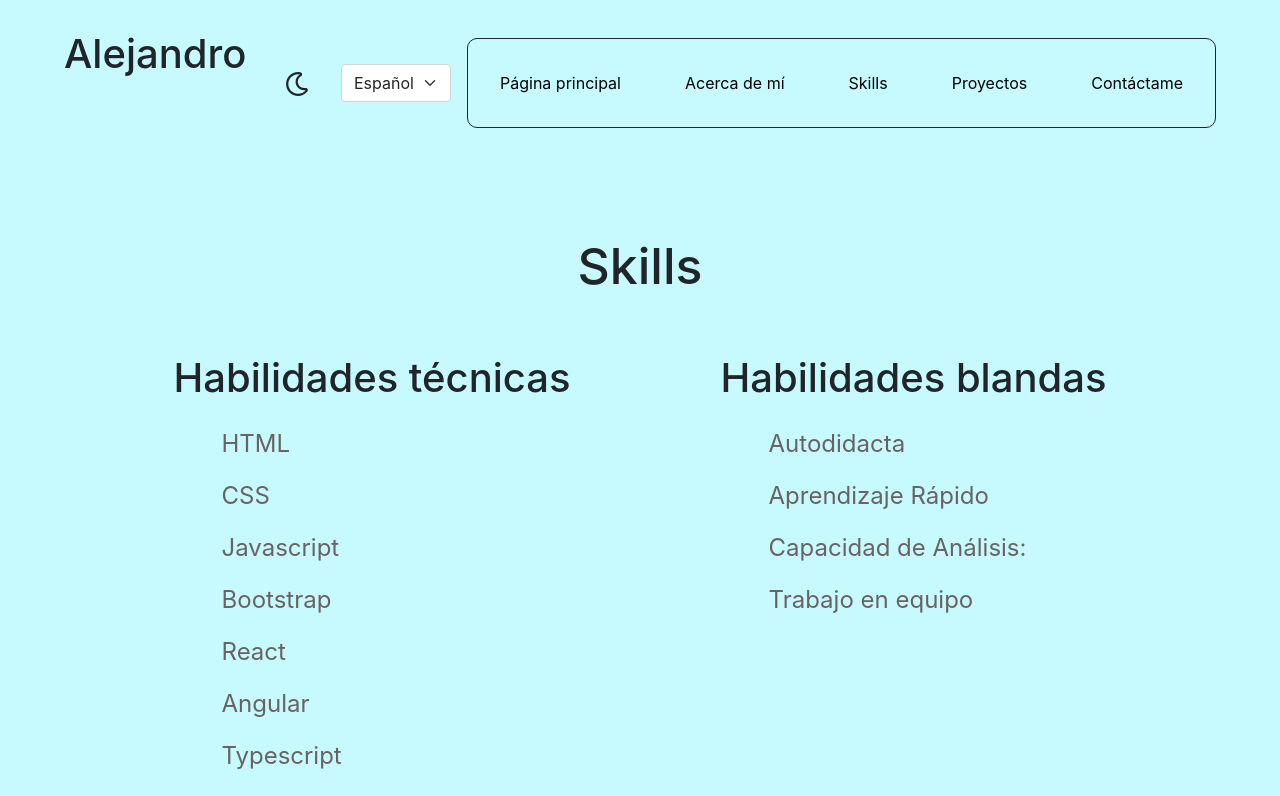
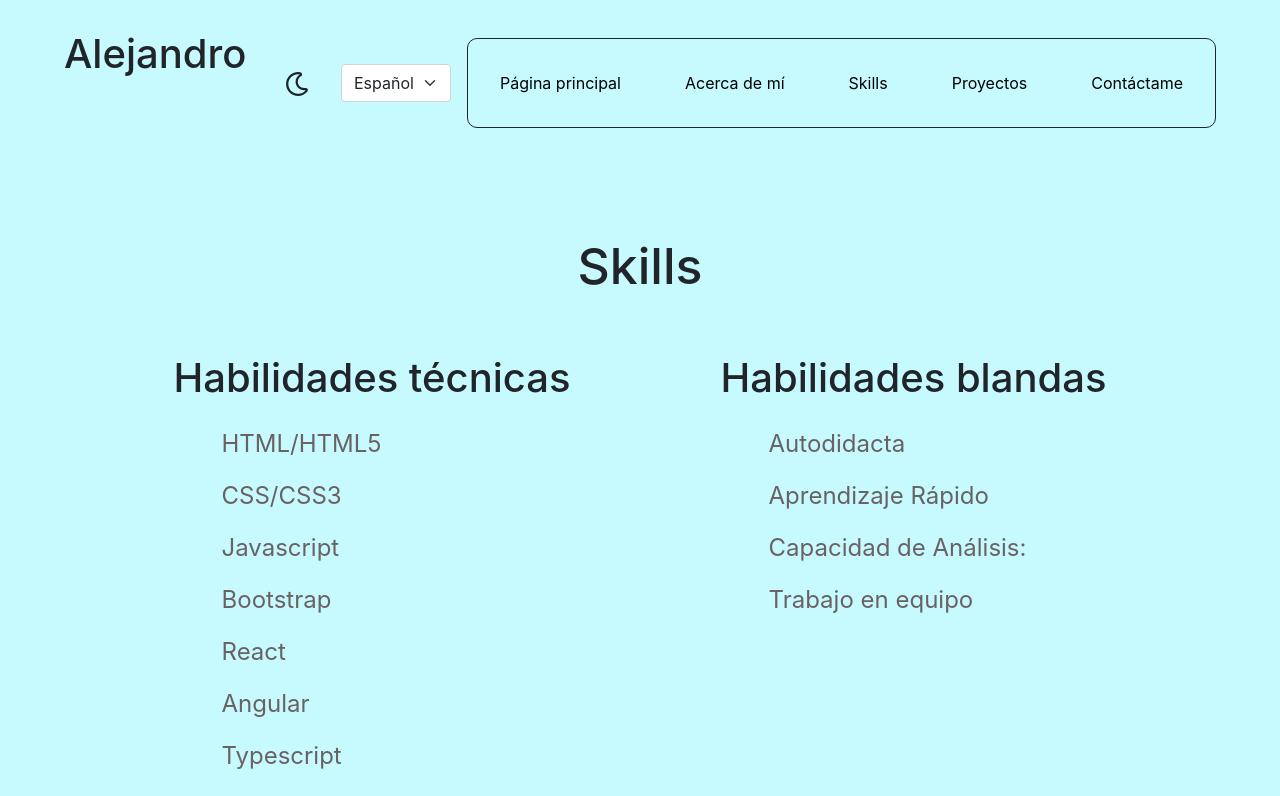
Before and after one commit to FireFrozen/my-portfolio, a React (Create React App) app: page /my-portfolio/skill in a window 1280 px wide. Shown: the top 796 px of the page. Built offline with nearby package versions, Linux system fonts and the light colour scheme.

Commit message:
Updated skills

```diff
--- a/src/Components/Skill.jsx
+++ b/src/Components/Skill.jsx
@@ -14,8 +14,8 @@ const Skill = () => {
         <section className='section-skill'>
           <h2>{t("TechSkills")}</h2>
           <ul>
-            <li>HTML</li>
-            <li>CSS</li>
+            <li>HTML/HTML5</li>
+            <li>CSS/CSS3</li>
             <li>Javascript</li>
             <li>Bootstrap</li>
             <li>React</li>
```
